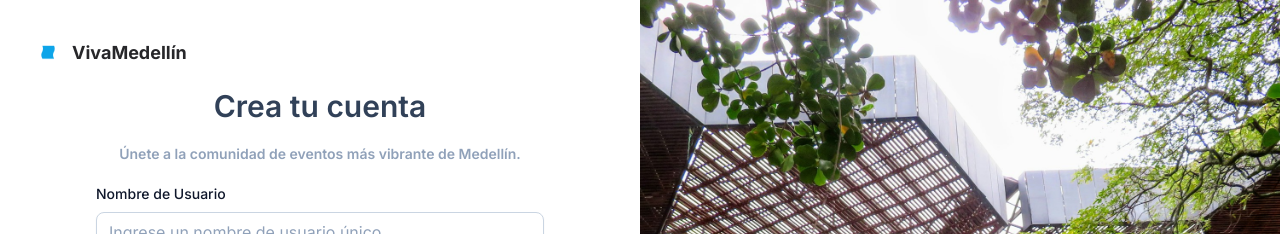
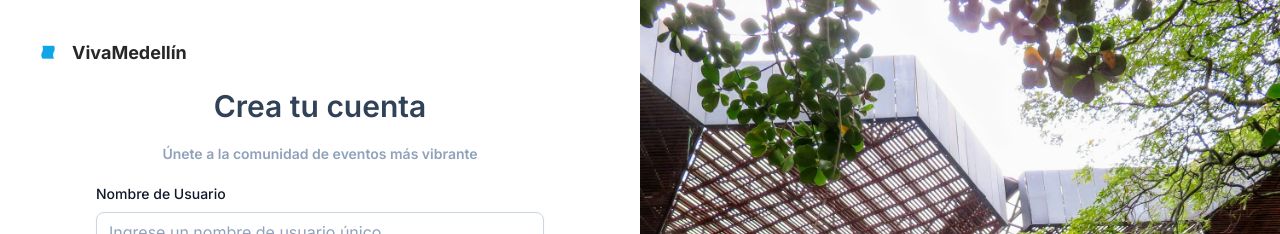
Before and after one commit to Code-factory-20252/vivaMedellin-frontend, a Next.js app: page /register in a window 1280 px wide. Shown: the top 234 px of the page. Built offline with nearby package versions, Linux system fonts and the light colour scheme.

Commit message:
correct page

```diff
--- a/src/app/(auth)/register/page.tsx
+++ b/src/app/(auth)/register/page.tsx
@@ -1,15 +1,20 @@
-
-
+import { Suspense } from "react";
 import RegisterForm from "../../../components/ui/RegisterForm";
 
 export default function Page() {
   return (
     <main className="min-h-screen flex flex-col items-center justify-center gap-5">
-      <h2 className="text-slate-700 font-semibold text-3xl leading-9  text-center">Crea tu cuenta</h2>
-      <p className="text-slate-400 font-semibold text-sm leading-5 tracking-[0%] text-center">Únete a la comunidad de eventos más vibrante de Medellín.</p>
+      <h2 className="text-slate-700 font-semibold text-3xl leading-9 text-center">
+        Crea tu cuenta
+      </h2>
+      <p className="text-slate-400 font-semibold text-sm leading-5 tracking-[0%] text-center">
+        Únete a la comunidad de eventos más vibrante
+      </p>
       <div className="w-md">
-        <RegisterForm />
+        <Suspense fallback={<p>Cargando formulario...</p>}>
+          <RegisterForm />
+        </Suspense>
       </div>
     </main>
-  )
+  );
 }
```
